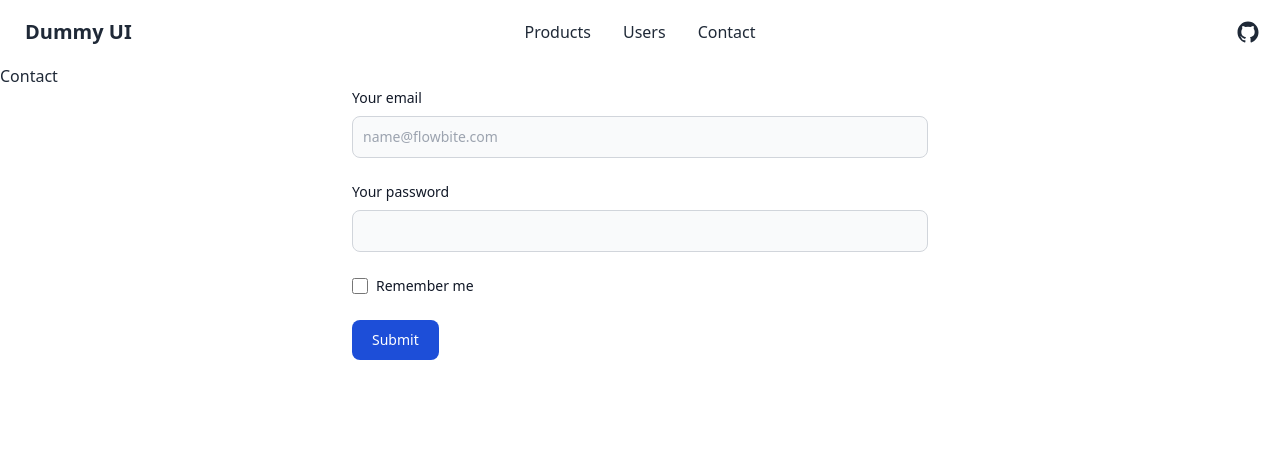
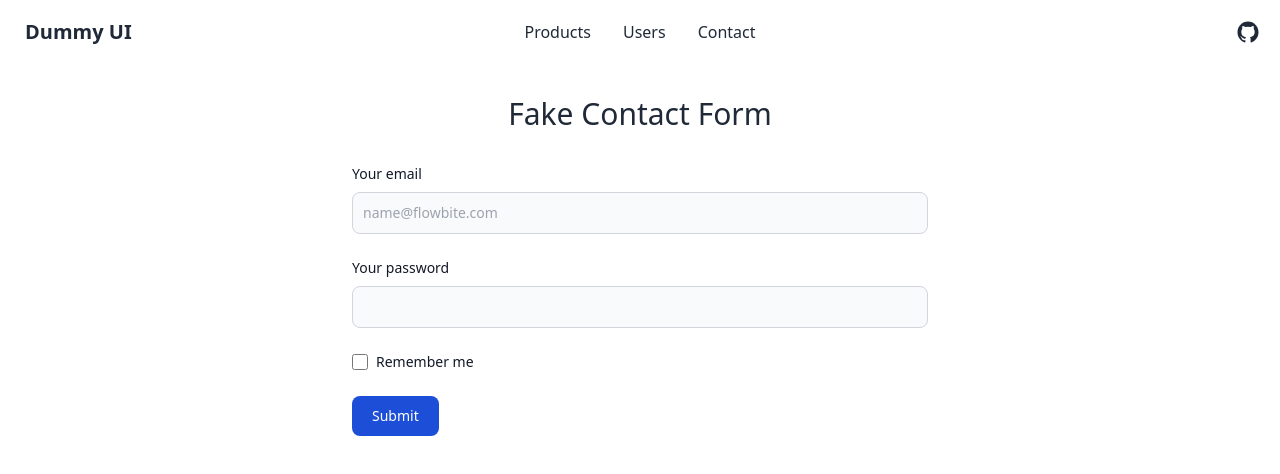
Before and after one commit to mactanxin/sveltekit-dummyjson-demo, a SvelteKit app: page /contact in a window 1280 px wide. Shown: the top 474 px of the page. Built offline with nearby package versions, Linux system fonts and the light colour scheme.

Commit message:
💄 style(contact): update contact page title and header style

```diff
--- a/src/routes/contact/+page.svelte
+++ b/src/routes/contact/+page.svelte
@@ -1,4 +1,4 @@
-<h1>Contact</h1>
+<h1 class="block text-center text-3xl my-8">Fake Contact Form</h1>
 
 <form method="POST" action="?/create" class="mx-auto max-w-xl">
   <div class="mb-6">
```
